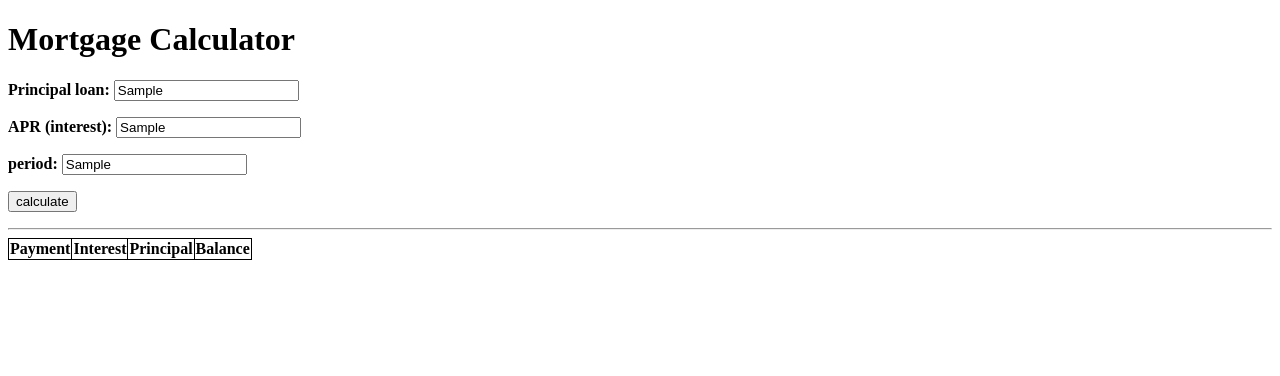
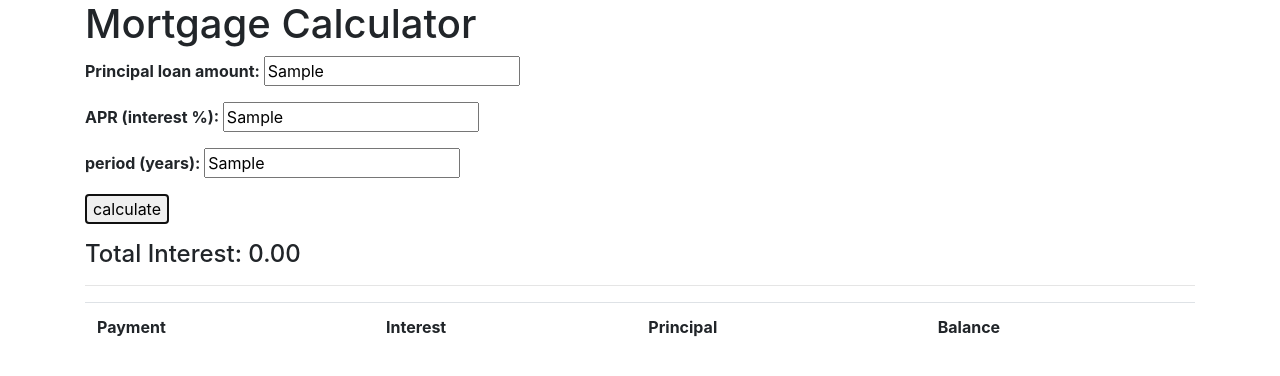
Before and after one commit to jmyardley/mortgage-calc, a plain HTML site: page index.html in a window 1280 px wide. Both pictures are taken after typing "Sample", "Sample", "Sample" into the empty fields and a click on the button "calculate". Drawn offline with nearby package versions, Linux system fonts and the light colour scheme.

Commit message:
headings

```diff
--- a/calc.js
+++ b/calc.js
@@ -23,7 +23,6 @@ function createSchedule() {
     var thisPrincipal = 0;
     var allInterest = 0;
     var allPrincipal = 0;
-    console.log(r);
     $("<tr><th>Payment</th><th>Interest</th><th>Principal</th><th>Balance</th></tr>").appendTo("#table");
     for (var i=0; i<n; i++)  {
         thisInterest = r * p;
@@ -31,14 +30,15 @@ function createSchedule() {
         p = p - thisPrincipal;
         allInterest = allInterest + thisInterest;
         allPrincipal = allPrincipal + thisPrincipal;
-        console.log(thisInterest.toFixed(2), thisPrincipal.toFixed(2), p.toFixed(2));
-        $("<tr>" +
+        $("<tr scope=`row`>" +
         "  <td class='amortization-first-column'>" + (i + 1)                                     + "</td>" +
         "  <td>" + thisInterest.toFixed(2)  + "</td>" +
         "  <td>" + thisPrincipal.toFixed(2) + "</td>" +
         "  <td>" + Math.abs(p).toFixed(2)  + "</td>" +
-        "</tr>").appendTo("#table ");
+        "</tr>").appendTo("#table");
     }
+
+    $("#totals").text("Total Interest: " + allInterest.toFixed(2).toString());
     }
 
 
--- a/index.html
+++ b/index.html
@@ -4,19 +4,24 @@
     <meta charset="UTF-8">
     <meta name="viewport" content="width=device-width, initial-scale=1.0">
     <title>Mortgate Calculator</title>
-    <link rel=stylesheet href="style.css">
+    <link rel="stylesheet" href="https://cdn.jsdelivr.net/npm/bootstrap@4.5.3/dist/css/bootstrap.min.css">
+
 </head>
 <body>
-    <h1>Mortgage Calculator</h1>
+    <div class="container">
 
-    <p><b>Principal loan: </b><input type="text" id="principal" /></p>
-    <p><b>APR (interest): </b><input type="text" id="apr" /></p>
-    <p><b>period: </b><input type="text" id="period" /></p>
-    <p><button id="calculate">calculate</button></p>
-    <hr/>
+        <h1>Mortgage Calculator</h1>
 
-    <table id="table">
-    </table>
+        <p><b>Principal loan amount: </b><input type="text" id="principal" /></p>
+        <p><b>APR (interest %): </b><input type="text" id="apr" /></p>
+        <p><b>period (years): </b><input type="text" id="period" /></p>
+        <p><button id="calculate">calculate</button></p>
+        <h4 id="totals"></h4>
+        <hr/>
+
+        <table id="table" class="table table-striped">
+        </table>
+    </div>
 
     <script src="https://cdnjs.cloudflare.com/ajax/libs/jquery/3.2.1/jquery.min.js"></script>
     <script src="calc.js"></script>
```
